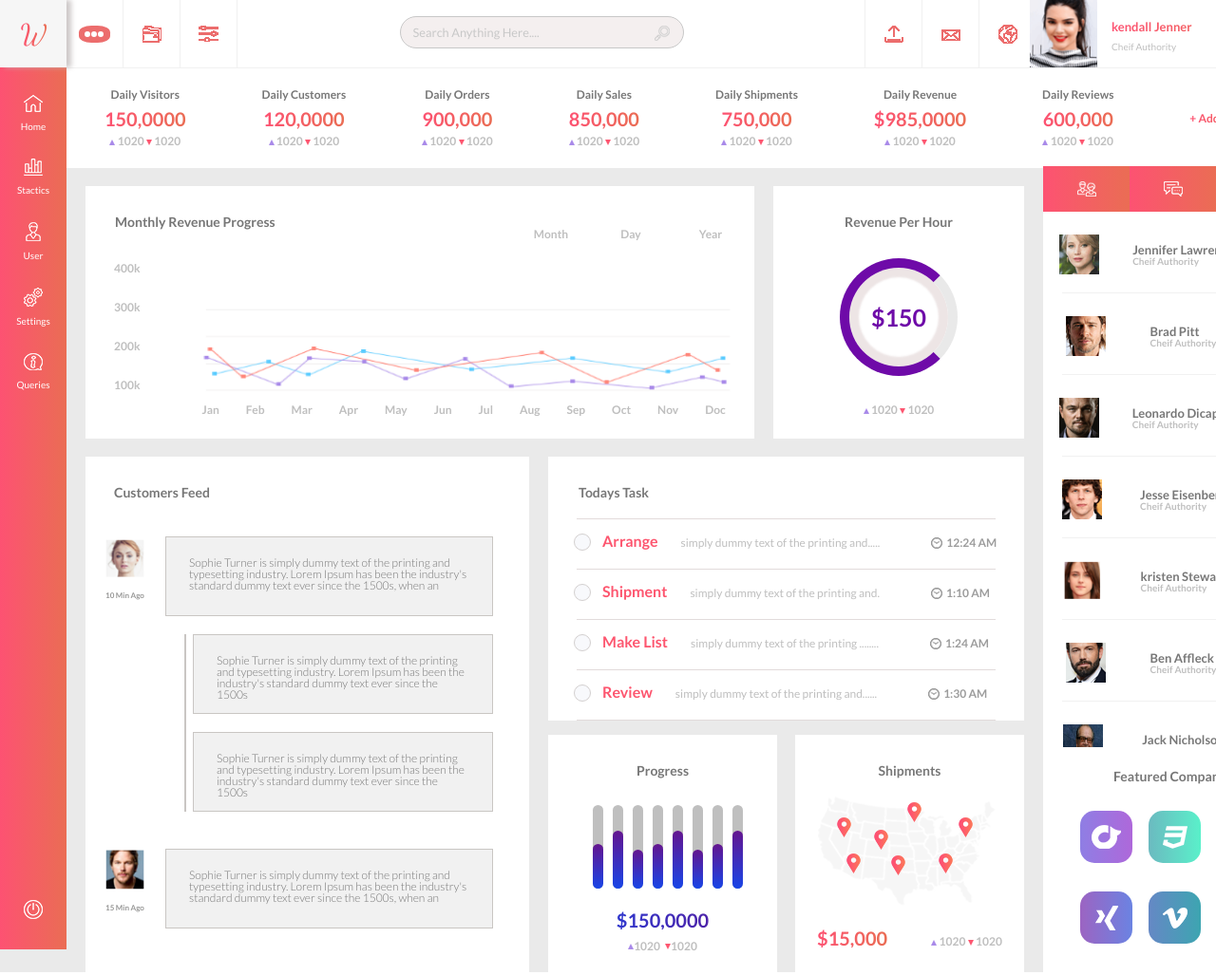
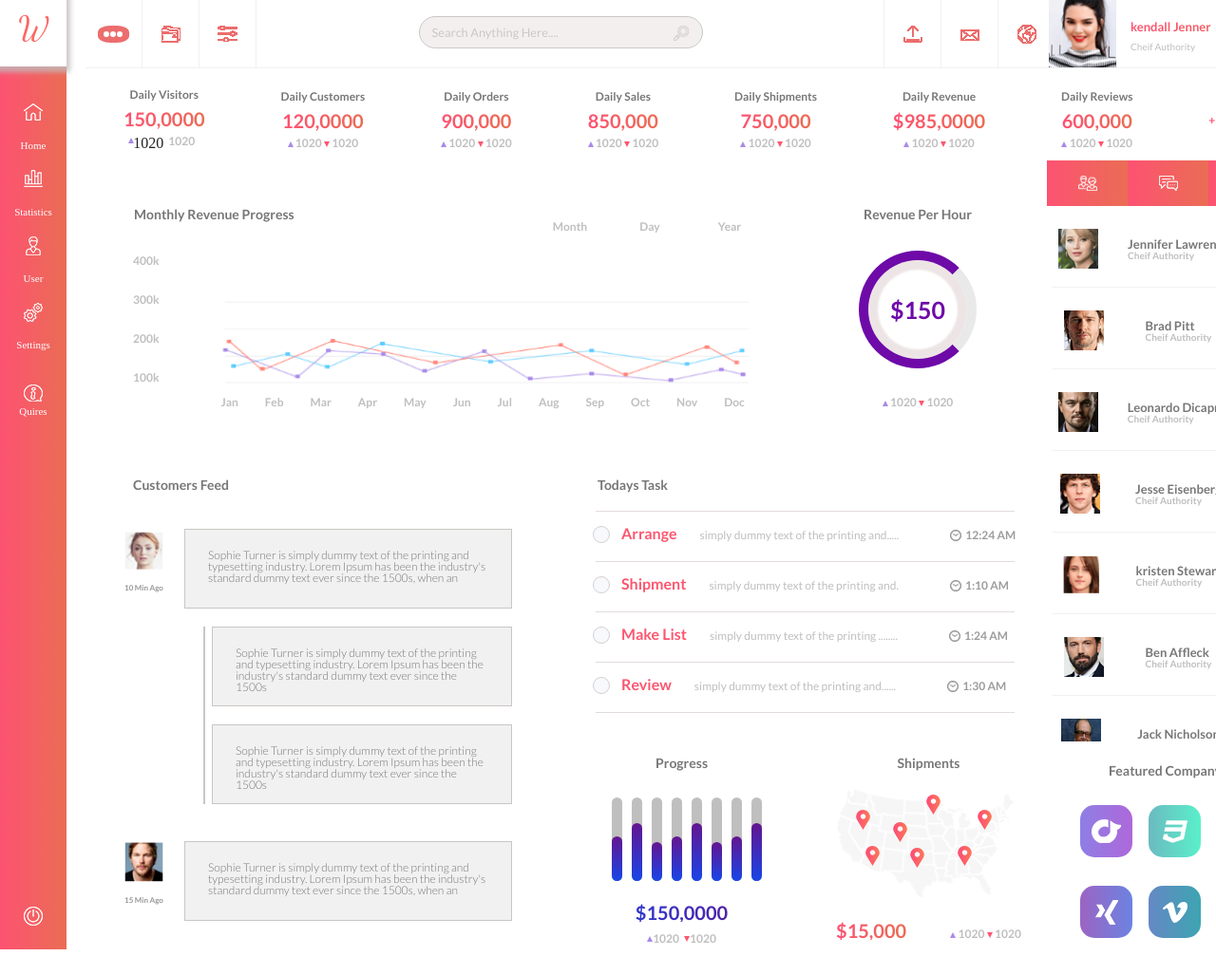
Before and after one commit to AnnaKupryushina/lesson-10, a plain HTML site: page index.html in a window 1280 px wide. Shown: the top 1027 px of the page at 95% size. Drawn offline with Linux system fonts and the light colour scheme.

Commit message:
refactor: change structure of the header

```diff
--- a/index.html
+++ b/index.html
@@ -8,41 +8,30 @@
         href="https://fonts.googleapis.com/css2?family=Dancing+Script&family=Lato:ital,wght@0,300;0,400;0,700;1,300&display=swap"
         rel="stylesheet">
     <link rel="stylesheet" href="./source/style/main.css">
-    <title>Document</title>
+    <title>Dashboard</title>
 </head>
 
 <body>
     <div class="wrapper">
         <nav class="nav">
-            <div class="nav__logo">
-                <a href="#" class="nav__link nav__link--logo">W</a>
-            </div>
-            <div class="nav__menu">
-                <a href="#" class="nav__link">
-                    <img src="./source/img/nav/home.png" alt="home" class="nav__img" />Home</a>
-                <a href="#" class="nav__link">
-                    <img src="./source/img/nav/stactics.png" alt="stactics" class="nav__img" />Stactics</a>
-                <a href="#" class="nav__link">
-                    <img src="./source/img/nav/user.png" alt="user" class="nav__img" /> User</a>
-                <a href="#" class="nav__link">
-                    <img src="./source/img/nav/settings.png" alt="settings" class="nav__img" />Settings</a>
-                <a href="#" class="nav__link">
-                    <img src="./source/img/nav/quires.png" alt="queries" class="nav__img" />Queries</a>
-                <a href="#" class="nav__link nav__link--button">
-                    <img src="./source/img/nav/power.png" alt="power" class="nav__img" /></a>
-            </div>
-            <!--./ nav menu-->
+            <a href="#" class="nav__link nav__logo">W</a>
+            <a href="#" class="nav__link nav__link--home">Home</a>
+            <a href="#" class="nav__link nav__link--statistics">Statistics</a>
+            <a href="#" class="nav__link nav__link--user"> User</a>
+            <a href="#" class="nav__link nav__link--settings">Settings</a>
+            <a href="#" class="nav__link nav__link--quires">Quires</a>
+            <a href="#" class="nav__link"></a>
         </nav>
-        <div class="content">
+        <div class="container">
             <header class="header">
                 <div class="user">
                     <div class="user__item">
                         <a href="#">
-                            <div class="user__figure">
-                                <div class="figure__round"></div>
-                                <div class="figure__round"></div>
-                                <div class="figure__round"></div>
-                            </div>
+                            <ul class="user__figure">
+                                <li class="figure__round"></li>
+                                <li class="figure__round"></li>
+                                <li class="figure__round"></li>
+                            </ul>
                             <!--./header figure-->
                         </a>
                     </div>
@@ -97,8 +86,10 @@
                     <div class="statics__block">
                         <h4 class="statics__title">Daily Visitors</h4>
                         <p class="statics__number">150,0000</p>
-                        <p class="statics__count"> <img src="./source/img/header/triangle.png" alt="triangle"> 1020
-                            <img src="./source/img/header/triangle-red.png" alt="triangle"> 1020</p>
+                        <ul class="st">
+                            <li class="triangle--blue">1020</li>
+                            <li class="triangle--red">1020</li>
+                        </ul>
                     </div>
                     <div class="statics__block">
                         <h4 class="statics__title">Daily Customers</h4>
@@ -168,20 +159,20 @@
                                 <div>
                                     <img class="chart__img" src="./source/img/main/chart.png" alt="">
                                 </div>
-                                <div class="chart__months">
-                                    <p class="months__item">Jan</p>
-                                    <p class="months__item">Feb</p>
-                                    <p class="months__item">Mar</p>
-                                    <p class="months__item">Apr</p>
-                                    <p class="months__item">May</p>
-                                    <p class="months__item">Jun</p>
-                                    <p class="months__item">Jul</p>
-                                    <p class="months__item">Aug</p>
-                                    <p class="months__item">Sep</p>
-                                    <p class="months__item">Oct</p>
-                                    <p class="months__item">Nov</p>
-                                    <p class="months__item">Doc</p>
-                                </div>
+                                <ul class="chart__months">
+                                    <li class="months__item">Jan</li>
+                                    <li class="months__item">Feb</li>
+                                    <li class="months__item">Mar</li>
+                                    <li class="months__item">Apr</li>
+                                    <li class="months__item">May</li>
+                                    <li class="months__item">Jun</li>
+                                    <li class="months__item">Jul</li>
+                                    <li class="months__item">Aug</li>
+                                    <li class="months__item">Sep</li>
+                                    <li class="months__item">Oct</li>
+                                    <li class="months__item">Nov</li>
+                                    <li class="months__item">Doc</li>
+                                </ul>
                             </div>
                             <!--./ item-->
                         </div>
@@ -322,7 +313,8 @@
                                 <p class="progress__sum">&#36;150,0000</p>
                                 <p class="progress__count">
                                     <img src="./source/img/header/triangle.png" alt="triangle"> 1020
-                                    <img class="progress__img" src="./source/img/header/triangle-red.png" alt="triangle"> 1020
+                                    <img class="progress__img" src="./source/img/header/triangle-red.png"
+                                        alt="triangle"> 1020
                                 </p>
                             </div>
                             <!--./ progress-->
@@ -348,9 +340,7 @@
                 <!--./ section-->
             </main>
             <!--./ main-->
-        </div>
-        <!--./ content-->
-        <div class="aside__footer">
+            <div class="container__inner">
                 <aside class="aside">
                     <div class="aside__list">
                         <button class="aside__button">
@@ -448,17 +438,20 @@
                                 alt="rdio-logo"></a>
                         <a href="#" class="footer__link footer__link--css"><img src="./source/img/footer/css-3.png"
                                 alt="css3-logo"></a>
-                    <a href="#" class="footer__link footer__link--deviantart"><img src="./source/img/footer/deviantart.png"
-                            alt="deviantart"></a>
+                        <a href="#" class="footer__link footer__link--deviantart"><img
+                                src="./source/img/footer/deviantart.png" alt="deviantart"></a>
                         <a href="#" class="footer__link footer__link--xing"><img src="./source/img/footer/xing-logo.png"
                                 alt="xing-logo"></a>
                         <a href="#" class="footer__link footer__link--vimeo"><img src="./source/img/footer/vimeo.png"
                                 alt="vimeo"></a>
-                    <a href="#" class="footer__link footer__link--vk"><img src="./source/img/footer/vk.png" alt="vk-logo"></a>
+                        <a href="#" class="footer__link footer__link--vk"><img src="./source/img/footer/vk.png"
+                                alt="vk-logo"></a>
                     </div>
                 </footer>
             </div>
-        <!--./aside footer-->
+            <!--./container inner-->
+        </div>
+        <!--./ container-->
     </div>
     <!--./ wrapper-->
 </body>
--- a/source/style/components/_aside.scss
+++ b/source/style/components/_aside.scss
@@ -1,34 +1,28 @@
-.aside__footer {
-    position: relative;
-    right: 270px;
-    top: 175px;
-}
-
 .aside {
-    width: 273px;
     height: 612px;
+    width: 263px;
     overflow-y: scroll;
     background: #ffffff;
 
     &__button {
         @include flex;
-        width: 91px;
+        width: 85px;
         height: 48px;
         border: none;
         background: $primary-color;
   }
     &__list {
         display: flex;
-        justify-content: space-between;
+        justify-content: center;
         align-items: center;
     }
     &__icons {
-            width: 20px;
-            height: 16px;
+        width: 20px;
+        height: 16px;
     }
     &__section {
         @include flex;
-        justify-content: space-around;
+       justify-content: space-around;
 
     }
     &__img {
@@ -55,7 +49,7 @@
     &__line {
         width: 233px;
         height: 1px;
-        margin-left: 20px;
+        margin-left: 10px;
         margin-top: 19px;
         border: none;
         background-color: #F1F1F1;
@@ -75,6 +69,15 @@
 
 }
 
-.aside__button:hover {
-    background: rgb(160, 54, 54);
-}
+.aside__button:hover:nth-child(1n+ 1):after {
+        content: "";
+        position: absolute;
+        top: 216px;
+       /* left: 40px;*/
+        width: 0;
+        height: 0;
+        border-left: 8px solid #fc6863;
+        border-bottom: 5px solid transparent;
+        border-top: 5px solid transparent;
+        transform: rotate(90deg);
+    }
--- a/source/style/components/_footer.scss
+++ b/source/style/components/_footer.scss
@@ -1,7 +1,8 @@
 
 .footer {
-  width: 273px;
-  background: #fff;
+    height: 229px;
+    width: 263px;
+    background: #fff;
 
   &__title {
     text-align: center;
--- a/source/style/components/_header.scss
+++ b/source/style/components/_header.scss
@@ -2,7 +2,9 @@
 @import "../config/variables";
 
 .header{
-  /*height: 169px;*/
+  width: 100%;
+  min-width: 320px;
+  height: 169px;
 }
 
 
@@ -48,6 +50,18 @@
   border-radius: 50%;
   background-color: #ffffff;
   margin-right: 1px;
+
+}
+.figure_round::after {
+  content: '';
+  position: absolute;
+  top: 10px;
+  left: 5px;
+  width: 6px;
+  height: 6px;
+  border-radius: 50%;
+  background-color: #ffffff;
+
 
 }
 .user__input {
@@ -164,3 +178,25 @@ input::placeholder {
       text-decoration:none ;
     }
 }
+.triangle--red {
+  display: flex;
+      @include font;
+      font-weight: 700;
+      font-size: 12px;
+      color: #BFBFBF;
+      margin-left: 5px;
+}
+
+.triangle--red:after {
+  content: '';
+  position: absolute;
+  left: 133px;
+  border-left: 3px solid transparent;
+  border-right: 3px solid transparent;
+  border-bottom: 6px solid #A889E9;
+  margin: 2px;
+}
+.st {
+  display: flex;
+
+}
--- a/source/style/components/_navigation.scss
+++ b/source/style/components/_navigation.scss
@@ -3,50 +3,62 @@
 @import "../config/variables";
 
 .nav {
+    display: flex;
+    flex-direction: column;
     width: 74px;
     height: 1000px;
-    display: flex;
-    flex-direction: column;
-
-&__logo {
-    @include flex;
-    flex-direction: column;
-    width: 70px;
-    height: 71px;
-    background-color:#F6F6F6;
-    z-index: 10;
-    box-shadow:  5px 0 5px rgba(194, 188, 188, 0.8);
-}
-&__menu {
-    height: 929px;
-    width: 70px;
     background:$primary-color;
 
-}
-&__link {
-    @include flex;
-    @include font;
-    flex-direction: column;
-    font-size: 10px;
-    color: #FFFFFF;
-    text-decoration: none;
-}
-&__link--button{
-    margin-top: 509px;
+    &__link {
+        position: relative;
+        display: flex;
+        justify-content: center;
+        align-items: flex-end;
+        width: 70px;
+        min-height: 70px;
+        padding-bottom: 10px;
+        font-size: 11px;
+        color: #fff;
+        text-decoration: none;
+    }
+    &__link:first-child {
+        font-family: 'Dancing Script', cursive;
+        align-items: center;
+        font-size: 35px;
+        color: #fc6863;
+        background-color: #fff;
+        box-shadow: -1px 1px 5px 5px rgba(194, 188, 188, 0.8);
+    }
+    &__link:last-child {
+        margin-top: auto;
+        background: url(../img/nav/power.png) no-repeat center;
+    }
+    &__link--home {
+        background: url(../img/nav/home.png) no-repeat center 10px ;
+        margin-top: 29px;
+        }
+    &__link--statistics {
+        background: url(../img/nav/statistics.png) no-repeat center 10px;
+        }
+    &__link--user {
+        background: url(../img/nav/user.png) no-repeat center 10px;
+        }
+    &__link--settings {
+        background: url(../img/nav/settings.png) no-repeat center 10px;
+        }
+    &__link--quires {
+        background: url(../img/nav/quires.png) no-repeat center ;
+        }
+    }
+    .nav__link:hover:nth-child(1n + 2):after {
+        content: "";
+        position: absolute;
+        top: 30px;
+        left: 70px;
+        width: 0;
+        height: 0;
+        border-top: 5px solid transparent;
+        border-bottom: 5px solid transparent;
+        border-left: 8px solid #fc6863;
 
-}
-&__img {
-    padding-bottom: 10px;
-    padding-top: 29px;
-}
-
-}
-
-.nav__link--logo {
-    font-family: 'Dancing Script', cursive;
-    font-weight: 400;
-    font-size: 30px;
-   background:$primary-color;
-    -webkit-background-clip: text;
-    -webkit-text-fill-color: transparent;
-}
+    }
--- a/source/style/config/_mixins.scss
+++ b/source/style/config/_mixins.scss
@@ -16,3 +16,9 @@
   font-size: 12px;
   color: #BFBFBF;
 }
+
+@mixin media {
+    @media (max-width: #{$screen-md-max}) {
+        @content;
+    }
+}
--- a/source/style/main.scss
+++ b/source/style/main.scss
@@ -1,12 +1,15 @@
+@import "./config/reset";
+@import "./config/variables";
+@import "./config/mixins";
+
+
 @import "./components/navigation";
 @import "./components/header";
 @import "./components/main";
 @import "./components/aside";
 @import "./components/footer";
 
-@import "./config/mixins";
-@import "./config/reset";
-@import "./config/variables";
+
 
 *{
     box-sizing: border-box;
@@ -22,13 +25,55 @@ ul{
   list-style-type: none;
 }
 
-.wrapper {
+/*.wrapper {
+    position: relative;
+    width: 95%;
     max-width: 1280px;
     display: flex;
+    margin: 0 auto;
     background-color: #EAEAEA;
 }
+.container {
+    display: flex;
+    flex-wrap: wrap;
+    width: 100%;
+    margin-left: 70px;
 
 
+}
+.container--inner {
+    width: 100%;
+    max-width: 271px;
+    height: 841px;
+
+    @media screen and (max-width: 590px) {
+        min-width: 100%;
+    }
+}/*
 
 /*font-family: 'Dancing Script', cursive;
 font-family: 'Lato', sans-serif;*/
+.wrapper {
+    position: relative;
+    display: flex;
+    max-width: 1280px;
+    margin: 0 auto;
+    min-height: 100vh;
+
+}
+
+.container {
+    display: flex;
+    flex-wrap: wrap;
+    width: 100%;
+    margin-left: 20px;
+
+
+}
+
+.container--inner {
+    width: 100%;
+    max-width: 271px;
+    height: 841px;
+
+}
```
Also changed, not shown: source/style/config/_media.scss (+27 -0 lines), source/img/nav/statistics.png (renamed from source/img/nav/stactics.png), source/style/main.css, 1 other file. Lines whose indentation alone changed are shown as unchanged.
